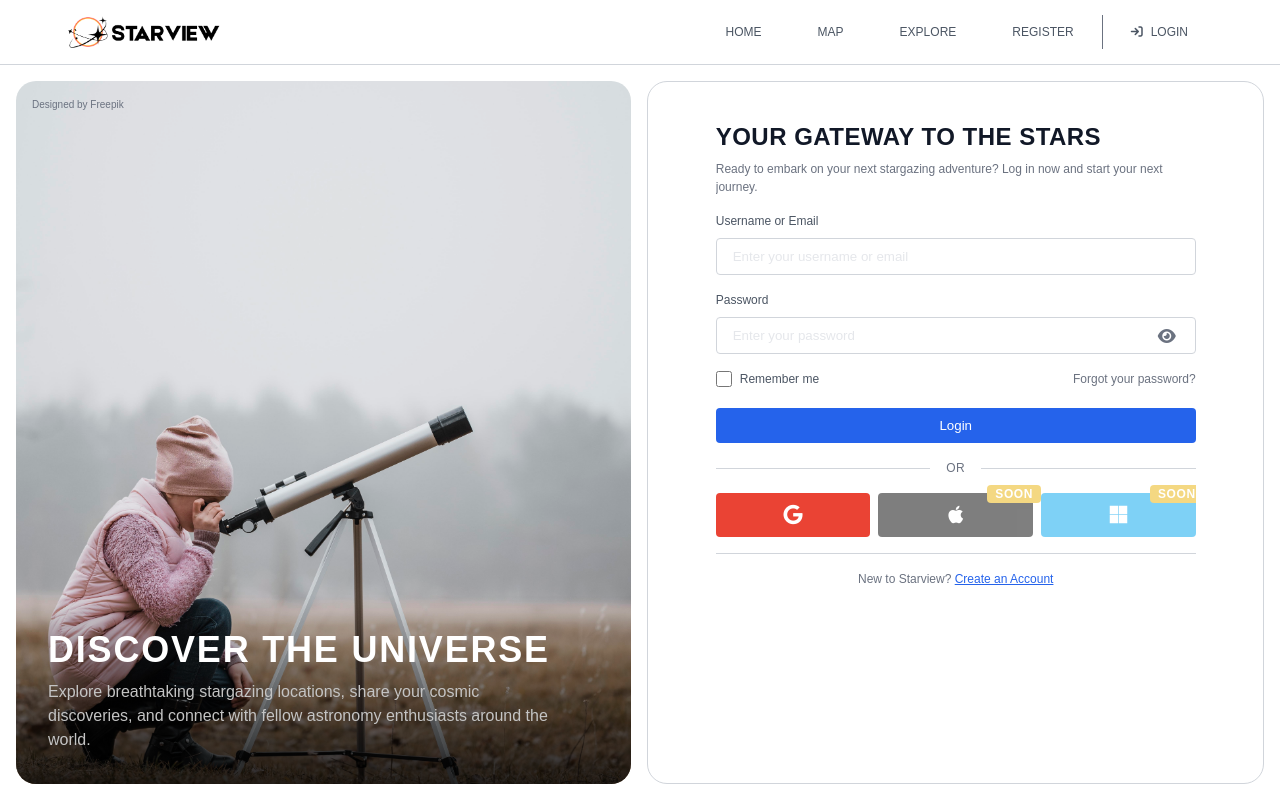
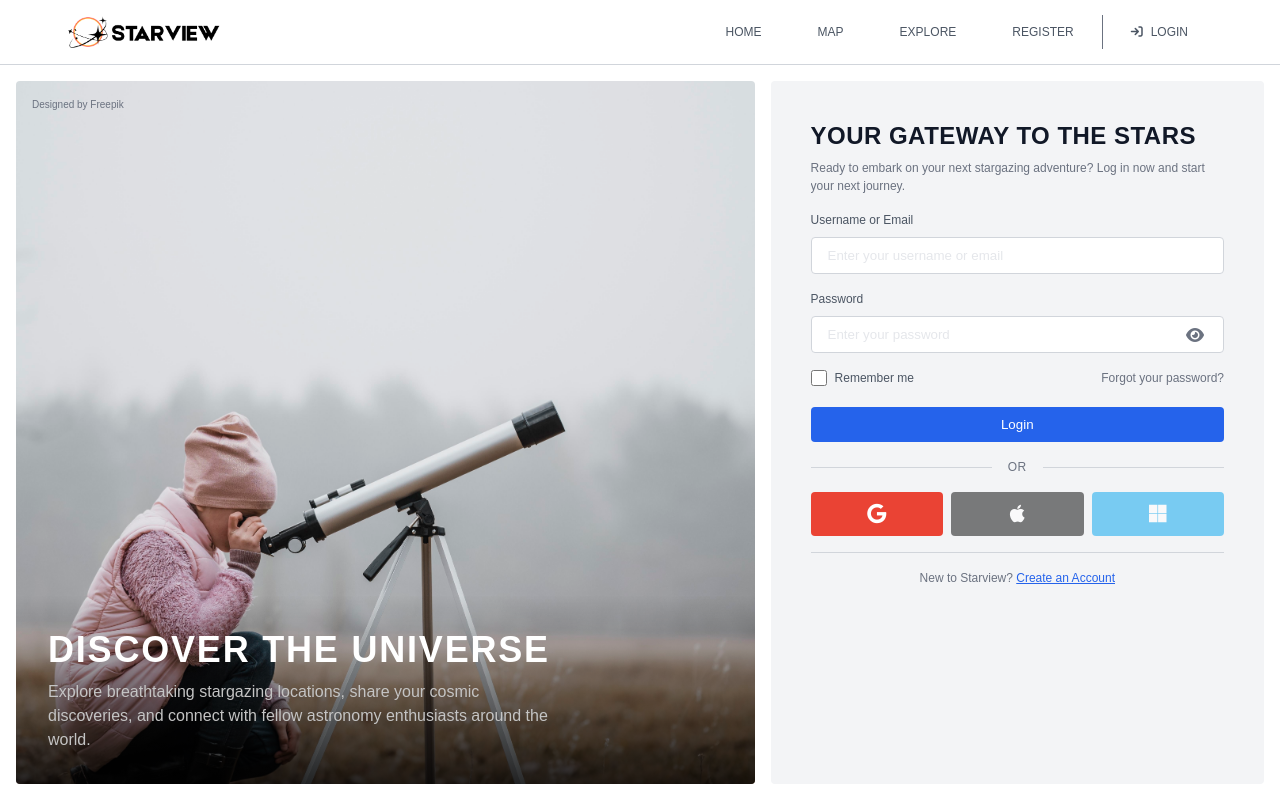
Before and after one commit to adiazpar/star-view, a React (Vite) app in the folder starview_frontend/: page /login in a window 1280 px wide. Built offline with nearby package versions, Linux system fonts and the light colour scheme; no server answers; a web font is replaced by a local one.

Commit message:
Fixed some styling for the register and login pages

```diff
--- a/starview_frontend/src/pages/LoginPage.css
+++ b/starview_frontend/src/pages/LoginPage.css
@@ -46,7 +46,7 @@
 
 .login-hero {
   position: relative;
-  width: 50%;
+  width: 60%;
   background-image: url('/images/blackhole-dark.jpg');
   background-size: cover;
   background-position: center;
@@ -54,7 +54,7 @@
   display: flex;
   flex-direction: column;
   justify-content: flex-end;
-  border-radius: 20px;
+  border-radius: var(--radius);
   overflow: hidden;
 }
 
@@ -120,14 +120,13 @@
    ============================================================================ */
 
 .login-form-panel {
-  width: 50%;
+  width: 40%;
   display: flex;
   align-items: center;
   justify-content: center;
-  background-color: var(--bg-elevated);
-  border: 1px solid var(--border);
+  background-color: var(--bg-secondary);
 
-  border-radius: 20px;
+  border-radius: var(--radius);
   padding: 40px 40px;
 }
 
@@ -137,15 +136,11 @@
     align-items: center;
     justify-content: center;
   }
-  .login-form-content {
-    max-width: 480px;
-  }
 }
 
 @media (max-width: 767px) {
   .login-form-panel {
     width: 100%;
-    max-width: 480px;
   }
 }
 
@@ -323,45 +318,20 @@
 
 .login-social-buttons {
   display: flex;
+  flex-direction: row;
   gap: var(--space-sm);
-}
-
-/* Desktop: horizontal layout */
-@media (min-width: 768px) {
-  .login-social-buttons {
-    flex-direction: row;
-  }
-}
-
-/* Mobile: vertical layout */
-@media (max-width: 767px) {
-  .login-social-buttons {
-    flex-direction: column;
-  }
 }
 
 .login-btn-social {
   flex: 1;
   position: relative;
+  padding: 12px;
+  min-width: 48px;
 }
 
-/* Hide text on desktop for compact buttons */
-@media (min-width: 768px) {
-  .login-btn-social span:not(.login-coming-soon) {
-    display: none;
-  }
-
-  .login-btn-social {
-    padding: 12px;
-    min-width: 48px;
-  }
-}
-
-/* Mobile: full width with text */
-@media (max-width: 767px) {
-  .login-btn-social {
-    width: 100%;
-  }
+/* Hide text labels, show icons only */
+.login-btn-social span:not(.login-coming-soon) {
+  display: none;
 }
 
 /* Social button color customizations */
@@ -393,19 +363,9 @@
   font-size: 20px;
 }
 
-/* Coming soon badge */
+/* Hide coming soon badge */
 .login-coming-soon {
-  position: absolute;
-  top: -8px;
-  right: -8px;
-  background-color: var(--warning);
-  color: var(--bg-primary);
-  font-size: var(--text-xs);
-  font-weight: 700;
-  text-transform: uppercase;
-  padding: 2px 8px;
-  border-radius: var(--radius);
-  letter-spacing: 0.05em;
+  display: none;
 }
 
 /* ============================================================================
--- a/starview_frontend/src/pages/RegisterPage.css
+++ b/starview_frontend/src/pages/RegisterPage.css
@@ -46,7 +46,7 @@
 
 .register-hero {
   position: relative;
-  width: 50%;
+  width: 60%;
   background-image: url('/images/blackhole-dark.jpg');
   background-size: cover;
   background-position: center;
@@ -54,7 +54,7 @@
   display: flex;
   flex-direction: column;
   justify-content: flex-end;
-  border-radius: 20px;
+  border-radius: var(--radius);
   overflow: hidden;
 }
 
@@ -120,14 +120,13 @@
    ============================================================================ */
 
 .register-form-panel {
-  width: 50%;
+  width: 40%;
   display: flex;
   align-items: center;
   justify-content: center;
-  background-color: var(--bg-elevated);
-  border: 1px solid var(--border);
+  background-color: var(--bg-secondary);
 
-  border-radius: 20px;
+  border-radius: var(--radius);
   padding: 40px 40px;
 }
 
@@ -137,15 +136,11 @@
     align-items: center;
     justify-content: center;
   }
-  .register-form-content {
-    max-width: 480px;
-  }
 }
 
 @media (max-width: 767px) {
   .register-form-panel {
     width: 100%;
-    max-width: 480px;
   }
 }
 
@@ -390,6 +385,5 @@
 @media (max-width: 767px) {
   .register-name-row {
     grid-template-columns: 1fr;
-    gap: 0;
   }
 }
```
